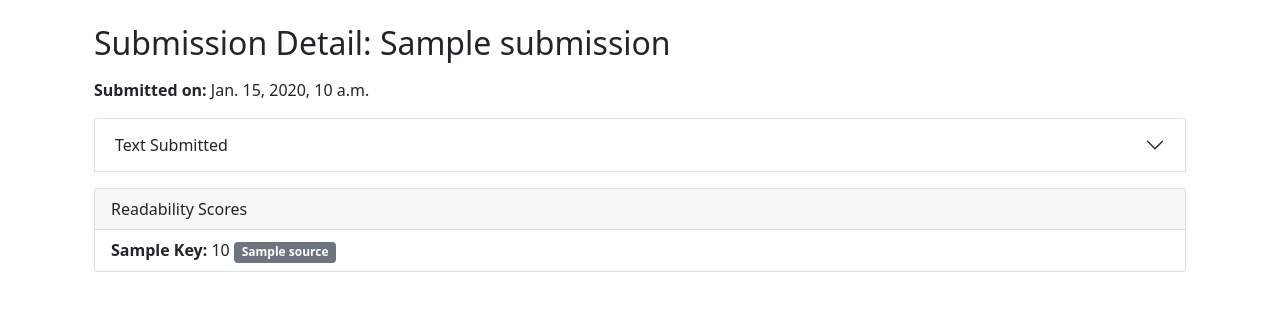
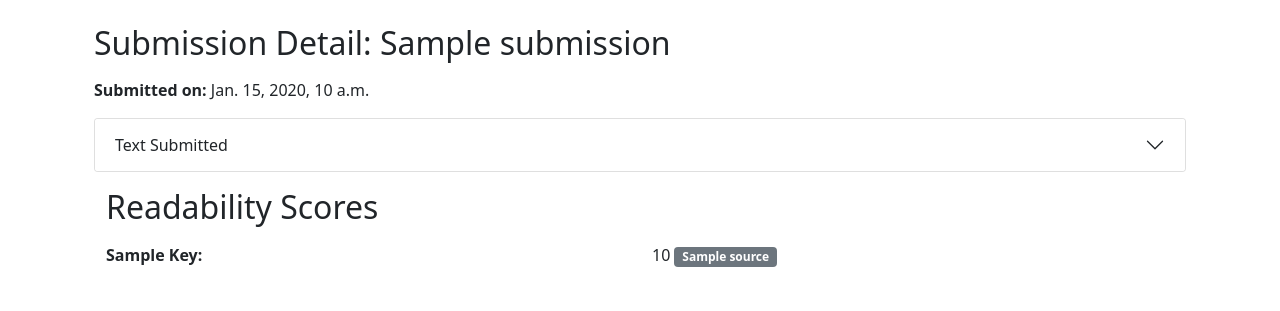
Before and after one commit to profzeller/TextAnalyzer, a Django app: template submission/templates/submission/submission_detail.html in a window 1280 px wide. Shown: the part 56-367 px from the top of the page. Run offline with Django 4.2, Linux system fonts and the light colour scheme; the template is opened without the code that fills it: most values are stand-ins (such as "Sample title", 1, 10 or a date in 2020); data that the repository does not hold is empty; parts of the project's set-up code (start-up, migrations or seed data) failed here and were passed over.

Commit message:
Created columns.

```diff
--- a/submission/templates/submission/submission_detail.html
+++ b/submission/templates/submission/submission_detail.html
@@ -18,23 +18,28 @@
               </div>
             </div>
         </div>
+    </div>
 
     <!-- Readability Scores Section -->
-    <div class="card mt-3">
-        <div class="card-header">
-            Readability Scores
+    <div class="container mt-3">
+        <h2 class="mb-3">Readability Scores</h2>
     </div>
-        <ul class="list-group list-group-flush">
+
+    <div class="container text-left">
         {% for key, value in submission.readability_scores.items %}
-                <li class="list-group-item">
+            <div class="row align-items-start">
+                <div class="col">
                   <strong>{{ key|title }}:</strong>
+                </div>
                 {% for item in value %}
+                    <div class="col">
                         {{ item.score }}
                         <span class="badge bg-secondary">{{ item.source }}</span>
+                    </div>
                 {% endfor %}
-                </li>
+              </div>
         {% endfor %}
-        </ul>
     </div>
+
 </div>
 {% endblock %}
```
Lines whose indentation alone changed are shown as unchanged.
